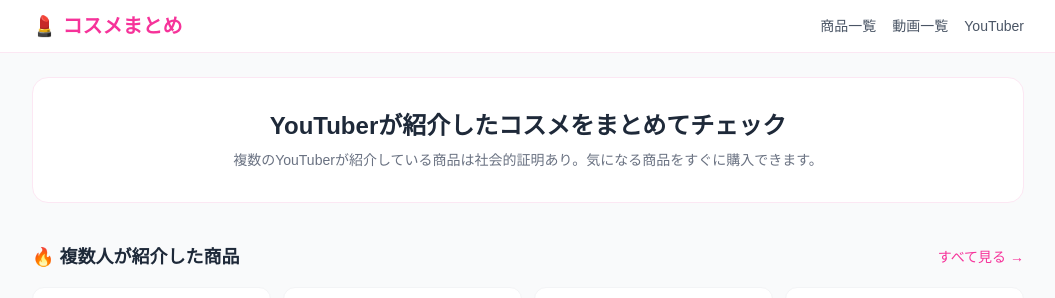
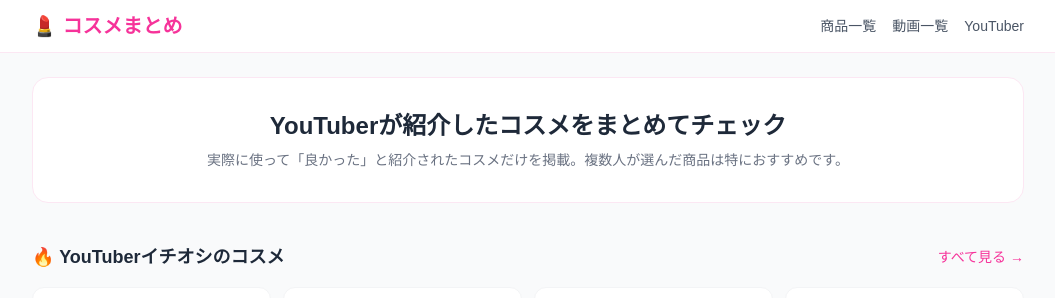
Before and after one commit to mobi0319-hue/cosme-site, a Next.js app: page / in a window 1280 px wide. Shown: the top 298 px of the page, without its empty margins (112-1167 px from the left). Built offline with nearby package versions, Linux system fonts and the light colour scheme; grey boxes are pictures that could not be loaded.

Commit message:
Add Google Search Console verification and update hero text

```diff
--- a/app/layout.tsx
+++ b/app/layout.tsx
@@ -4,6 +4,9 @@ import "./globals.css";
 export const metadata: Metadata = {
   title: "コスメまとめ | YouTuberが紹介した商品を一覧で確認",
   description: "人気YouTuberが動画で紹介したコスメ・スキンケア商品をまとめて確認できます。",
+  verification: {
+    google: "Ta7jjAJLlLrutcIayAWYc_NBz3PClBlqT1ihAEC8T5c",
+  },
 };
 
 export default function RootLayout({
--- a/app/page.tsx
+++ b/app/page.tsx
@@ -15,14 +15,14 @@ export default function Home() {
           YouTuberが紹介したコスメをまとめてチェック
         </h1>
         <p className="text-gray-500 text-sm">
-          複数のYouTuberが紹介している商品は社会的証明あり。気になる商品をすぐに購入できます。
+          実際に使って「良かった」と紹介されたコスメだけを掲載。複数人が選んだ商品は特におすすめです。
         </p>
       </section>
 
       {/* 人気商品 */}
       <section>
         <div className="flex items-center justify-between mb-4">
-          <h2 className="text-lg font-bold text-gray-800">🔥 複数人が紹介した商品</h2>
+          <h2 className="text-lg font-bold text-gray-800">🔥 YouTuberイチオシのコスメ</h2>
           <a href="/products" className="text-sm text-pink-500 hover:underline">すべて見る →</a>
         </div>
         <div className="grid grid-cols-2 sm:grid-cols-3 md:grid-cols-4 gap-3">
```
